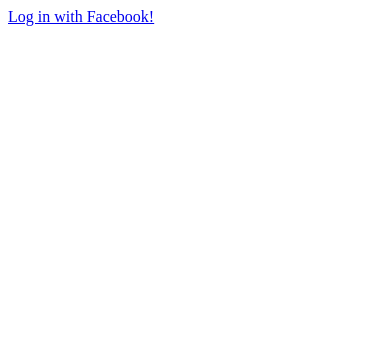
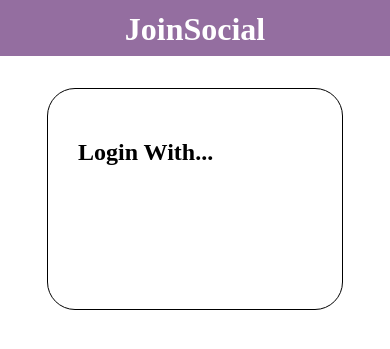
Before and after one commit to pierremalaga/JSfaceLogin, a PHP site: page /something/login.php in a window 390 px wide. Shown: the top 349 px of the page. Run offline with PHP 8.4, Linux system fonts and the light colour scheme; some libraries are stand-ins or nearby versions; some web fonts are replaced.

Commit message:
Se ha añadido la funcionalidad de login con facebook Se ha añadido los estilos para login.php y index.php Se ha añadido la funcionalidad de logout con facebook

```diff
--- a/facebookWphp/fHeaders.php
+++ b/facebookWphp/fHeaders.php
@@ -19,3 +19,10 @@ $fb = new Facebook\Facebook([
 ]);
 
 ?>
+<html DOCTYPE!>
+<head>
+    <link rel="stylesheet" href="style/mainStyle.css"/>
+    <link rel="stylesheet" href="http://weloveiconfonts.com/api/?family=zocial"/>
+    <meta charset="utf-8"/>
+</head>
+<body>
--- a/facebookWphp/login.php
+++ b/facebookWphp/login.php
@@ -10,5 +10,26 @@ require 'fHeaders.php';
 $helper = $fb->getRedirectLoginHelper();
 $permissions = ['email', 'user_friends', 'public_profile']; // optional
 $loginUrl = $helper->getLoginUrl('http://localhost/facebook/facebookWphp/login-callback.php', $permissions);
-
-echo '<a href="' . $loginUrl . '">Log in with Facebook!</a>';
+?>
+<header>
+    <div class="loginTitle">
+        <h1>JoinSocial</h1>
+    </div>
+</header>
+<body>
+<div class="loginBox">
+    <h2>Login With...</h2>
+    <div class="loginButtons">
+    <?php
+    //Facebook Login Button
+    echo '<a class="facebookLink" href="' . $loginUrl . '">
+            <p class="brandico-facebook-rect facebookLoginLogo"></p>
+          </a>';
+    //Instagram Login Button
+    echo '<a class="instagramLink" href="' . $loginUrl . '">
+            <p class="brandico-instagram-filled instagramLoginLogo"></p>
+          </a>';
+    ?>
+    </div>
+</div>
+</body>
--- a/facebookWphp/style/mainStyle.css
+++ b/facebookWphp/style/mainStyle.css
@@ -2,7 +2,7 @@
 @import url(http://weloveiconfonts.com/api/?family=brandico);
 @import url(http://weloveiconfonts.com/api/?family=entypo);
 @import url(http://weloveiconfonts.com/api/?family=fontawesome);
-
+/*INDEX STYLE*/
 body, p, h1{
     margin:0;
 }
@@ -75,6 +75,63 @@ body, p, h1{
 .socialOptions .likes{
     margin-left: 12em;
 }
+/*INDEX STYLE END*/
+
+/*LOGIN STYLE*/
+body{
+    margin: 0;
+
+}
+header{
+    background-color: #946EA0;
+}
+@media screen and (max-width: 620px) {
+    header{
+        padding-top: 0.2em;
+        width: 100%;
+    }
+    header .loginTitle{
+        width: 48%;
+        margin: 0 auto;
+        padding: 0.5em;
+    }
+    header .loginTitle h1{
+        text-align: center;
+        color: white;
+        margin: 0;
+    }
+    body .loginButtons{
+        margin: 0 auto;
+    }
+    body .loginButtons .instagramLink{
+        margin-left: 49%;
+    }
+}
+a {
+    text-decoration: none;
+}
+.loginBox{
+    background-color: white;
+    border-radius: 28px;
+    border: 1px solid black;
+    padding: 30px;
+    width: 60%;
+    margin: 0 auto;
+    margin-top: 2em;
+    height: 10em;
+}
+.loginButtons{
+    display: flex;
+}
+.loginButtons a .facebookLoginLogo {
+    font-size: 3em;
+    color: #425f9c;
+
+}
+.loginButtons a .instagramLoginLogo{
+    font-size: 3em;
+    color: #8a6d3b;
+}
 /*http://weloveiconfonts.com/*/
 [class*="zocial-"]:before{
     font-family: 'zocial', sans-serif;
@@ -93,13 +150,3 @@ body, p, h1{
 [class*="fontawesome-"]:before {
     font-family: 'FontAwesome', sans-serif;
 }
-.userInfo
-.uname
-.subInfo
-.publiOptions
-.socialLogo
-.moreOptions
-.contentPublished
-.image
-.text
-.socialOptions
```
Also changed, not shown: facebookWphp/index.php (+60 -10 lines), facebookWphp/logout.php (added, +18 -0 lines).
